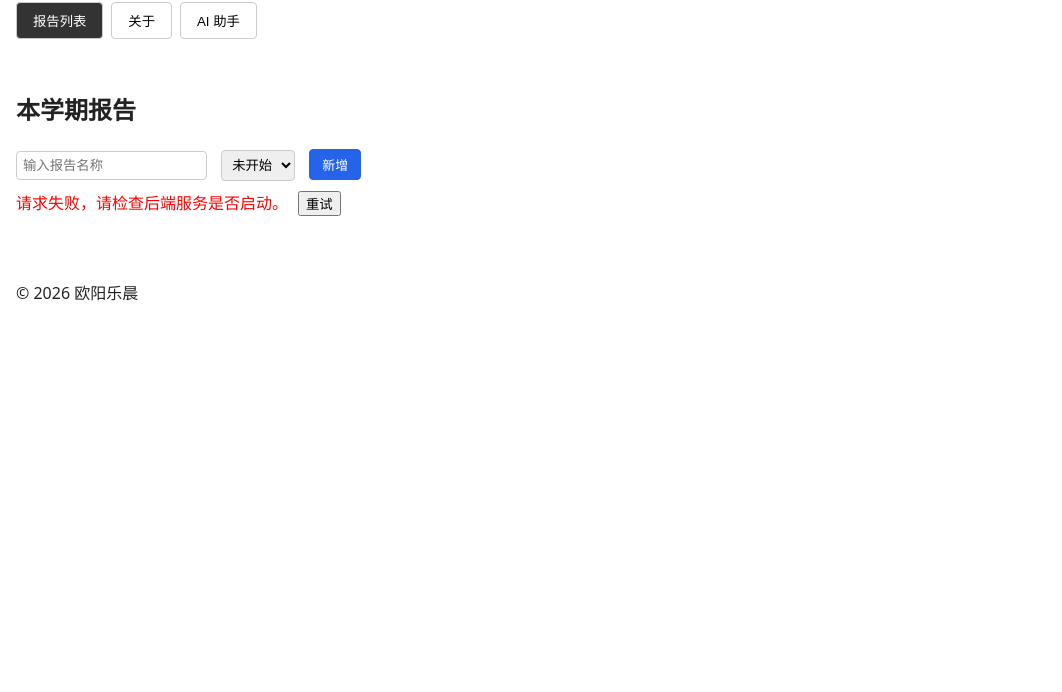
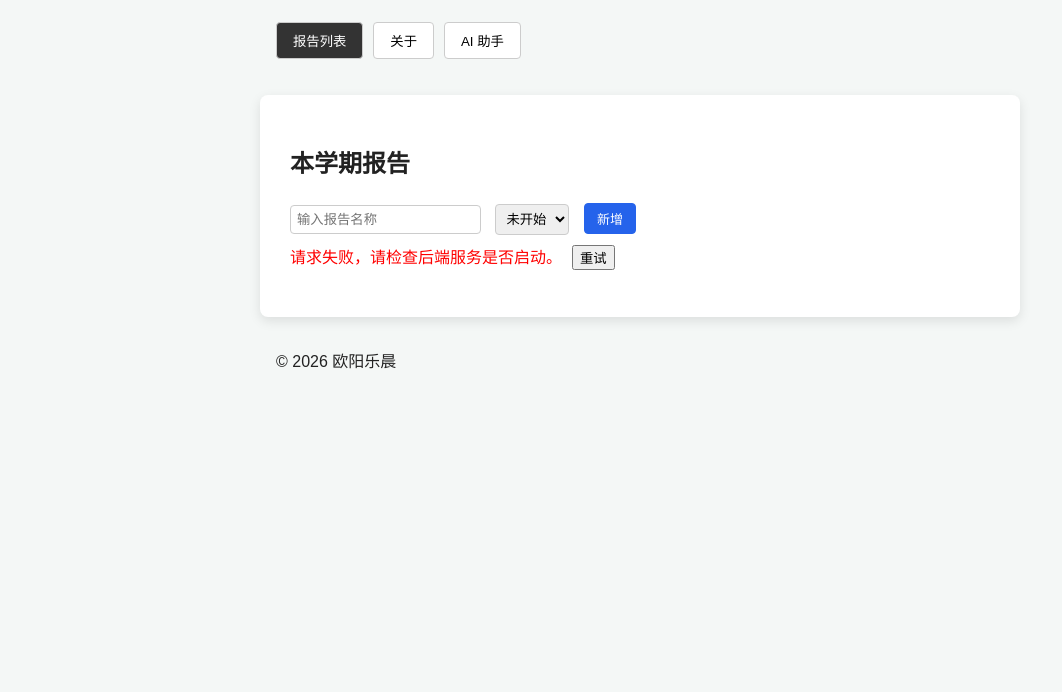
Before and after one commit to Bouliuce/web-phase4-ouyanglechen, a website: page index.html in a window 1280 px wide. Shown: the part 108-800 px from the top of the page, without its empty margins (0-1062 px from the left). Drawn offline with Linux system fonts and the light colour scheme; no server answers.

Commit message:
Add files via upload

```diff
--- a/style.css
+++ b/style.css
@@ -108,3 +108,26 @@ li {
 /* 删除：红底白字 */
 .btn-del { background: #dc2626; border-color: #dc2626; color: #fff; }
 .btn-del:hover { background: #b91c1c; border-color: #b91c1c; }
+/* 1. 让整个网页内容居中，不要拉得太宽 */
+body {
+  max-width: 800px;
+  margin: 0 auto; /* 左右自动居中 */
+  padding: 20px;
+  background-color: #f4f7f6; /* 淡淡的灰蓝色背景，比纯白好看 */
+  font-family: "Microsoft YaHei", sans-serif; /* 换成微软雅黑 */
+}
+
+/* 2. 把主区域做成一张白色的卡片 */
+main {
+  background: white;
+  padding: 30px;
+  border-radius: 8px;
+  box-shadow: 0 4px 12px rgba(0,0,0,0.1); /* 加一点淡淡的阴影 */
+}
+
+/* 3. 给导航按钮加点间距 */
+nav {
+  margin-bottom: 20px;
+  display: flex;
+  gap: 10px; /* 按钮之间留空隙 */
+}
```
